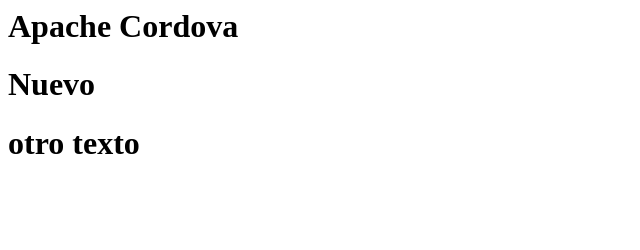
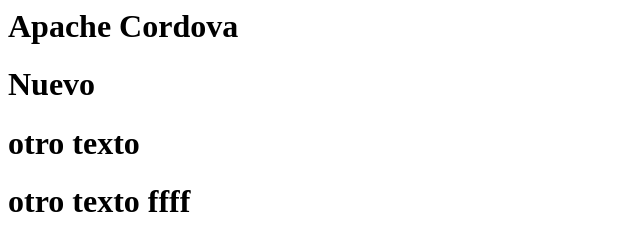
Before and after one commit to arturoQC/ejemplo, a plain HTML site: page nuevo.html in a window 1280 px wide. Shown: the whole page, without its empty margins (0-640 px from the left). Drawn offline with Linux system fonts and the light colour scheme.

Commit message:
cambio registro

```diff
--- a/nuevo.html
+++ b/nuevo.html
@@ -8,6 +8,8 @@
             <h1>Apache Cordova</h1>
             <h1>Nuevo</h1>
             <h1>otro texto</h1>
+            <h1>otro texto  ffff</h1>
+        </div>
         </div>
     </body>
 </html>
```
Also changed, not shown: index.html (+1 -1 lines).
